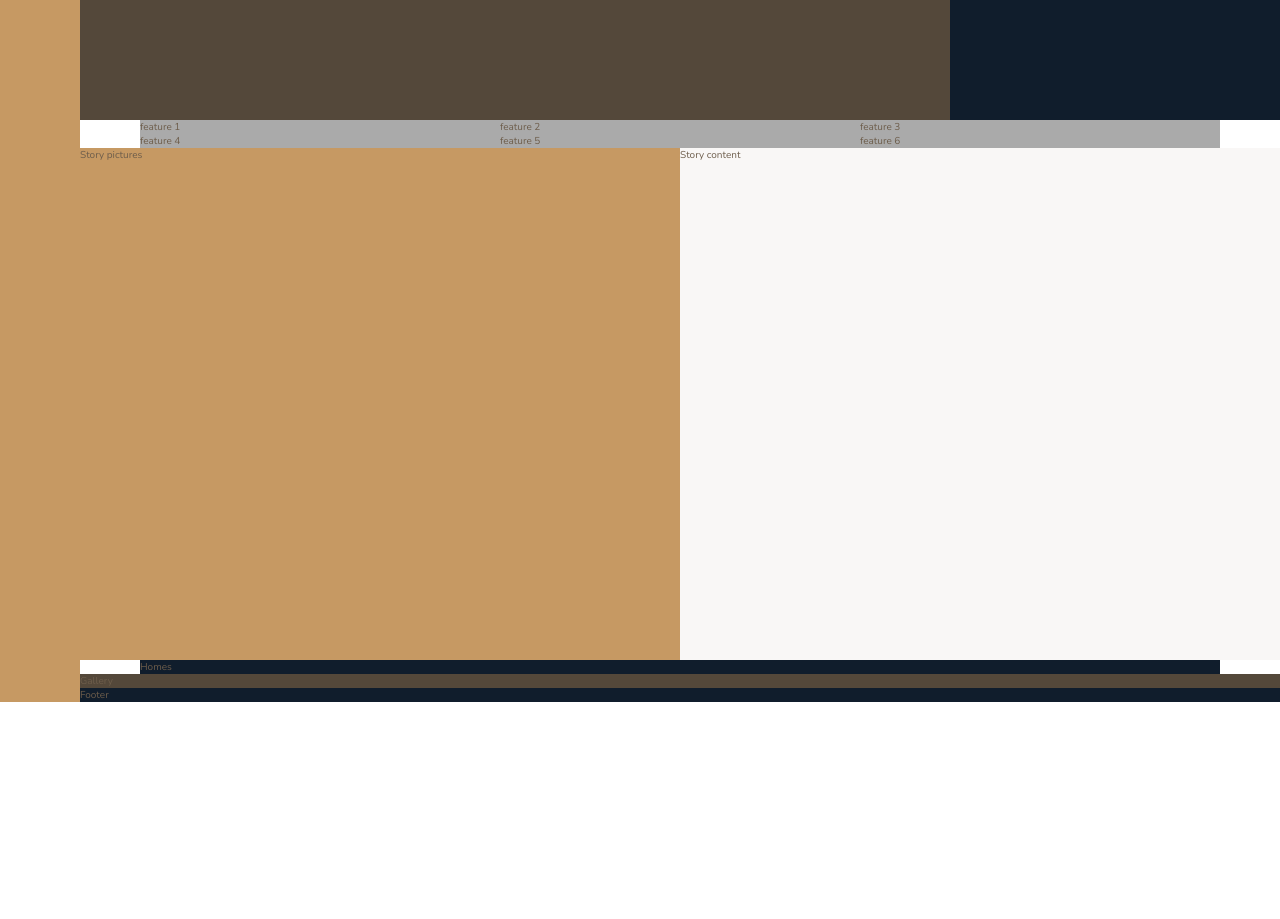
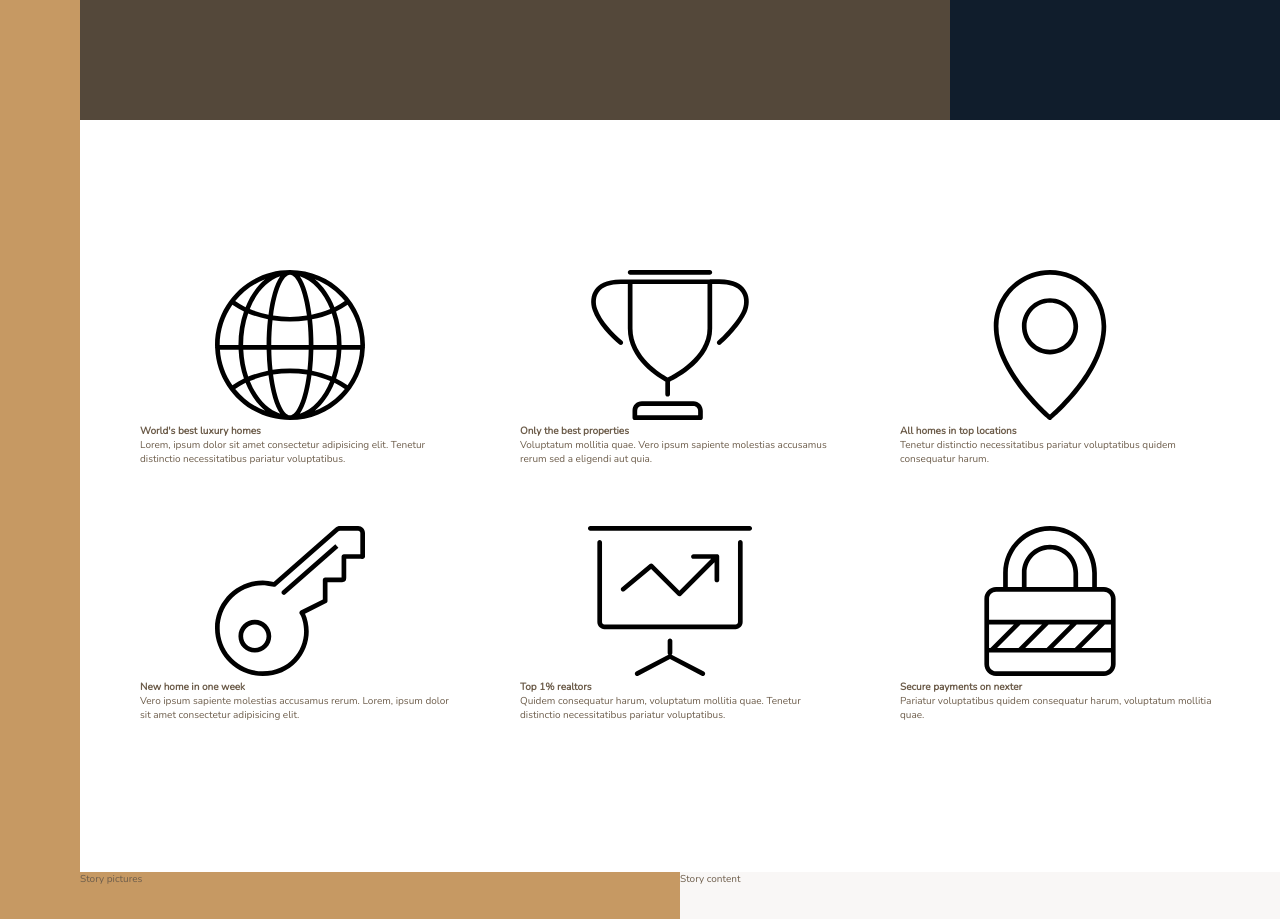
Before and after one commit to andrucz/css-grid-layout, a website: page index.html in a window 1280 px wide. Shown: the part 520-1439 px from the top of the page. Before the commit the page ends 1222 px from the top, so only its background shows below. Drawn offline with nearby package versions, Linux system fonts and the light colour scheme; files that its build step writes are made by us from their sources.

Commit message:
features section

```diff
--- a/index.html
+++ b/index.html
@@ -27,12 +27,53 @@
   </div>
 
   <section class="features">
-    <div class="feature">feature 1</div>
-    <div class="feature">feature 2</div>
-    <div class="feature">feature 3</div>
-    <div class="feature">feature 4</div>
-    <div class="feature">feature 5</div>
-    <div class="feature">feature 6</div>
+    <div class="feature">
+      <svg class="feature__icon">
+        <use xlink:href="img/sprite.svg#icon-global"></use>
+      </svg>
+      <h4 class="heading-4">World's best luxury homes</h4>
+      <p class="feature__text">Lorem, ipsum dolor sit amet consectetur adipisicing elit. Tenetur distinctio necessitatibus pariatur voluptatibus.</p>
+    </div>
+
+    <div class="feature">
+      <svg class="feature__icon">
+        <use xlink:href="img/sprite.svg#icon-trophy"></use>
+      </svg>
+      <h4 class="heading-4">Only the best properties</h4>
+      <p class="feature__text">Voluptatum mollitia quae. Vero ipsum sapiente molestias accusamus rerum sed a eligendi aut quia.</p>
+    </div>
+
+    <div class="feature">
+      <svg class="feature__icon">
+        <use xlink:href="img/sprite.svg#icon-map-pin"></use>
+      </svg>
+      <h4 class="heading-4">All homes in top locations</h4>
+      <p class="feature__text">Tenetur distinctio necessitatibus pariatur voluptatibus quidem consequatur harum.</p>
+    </div>
+
+    <div class="feature">
+      <svg class="feature__icon">
+        <use xlink:href="img/sprite.svg#icon-key"></use>
+      </svg>
+      <h4 class="heading-4">New home in one week</h4>
+      <p class="feature__text">Vero ipsum sapiente molestias accusamus rerum. Lorem, ipsum dolor sit amet consectetur adipisicing elit.</p>
+    </div>
+
+    <div class="feature">
+      <svg class="feature__icon">
+        <use xlink:href="img/sprite.svg#icon-presentation"></use>
+      </svg>
+      <h4 class="heading-4">Top 1% realtors</h4>
+      <p class="feature__text">Quidem consequatur harum, voluptatum mollitia quae. Tenetur distinctio necessitatibus pariatur voluptatibus.</p>
+    </div>
+
+    <div class="feature">
+      <svg class="feature__icon">
+        <use xlink:href="img/sprite.svg#icon-lock"></use>
+      </svg>
+      <h4 class="heading-4">Secure payments on nexter</h4>
+      <p class="feature__text">Pariatur voluptatibus quidem consequatur harum, voluptatum mollitia quae.</p>
+    </div>
   </section>
 
   <div class="story__pictures">
--- a/sass/_features.scss
+++ b/sass/_features.scss
@@ -1,7 +1,8 @@
 .features {
-  background-color: $color-grey-light-2;
   grid-column: center-start / center-end;
+  margin: 15rem 0;
 
   display: grid;
   grid-template-columns: repeat(3, 1fr);
+  grid-gap: 6rem;
 }
```
